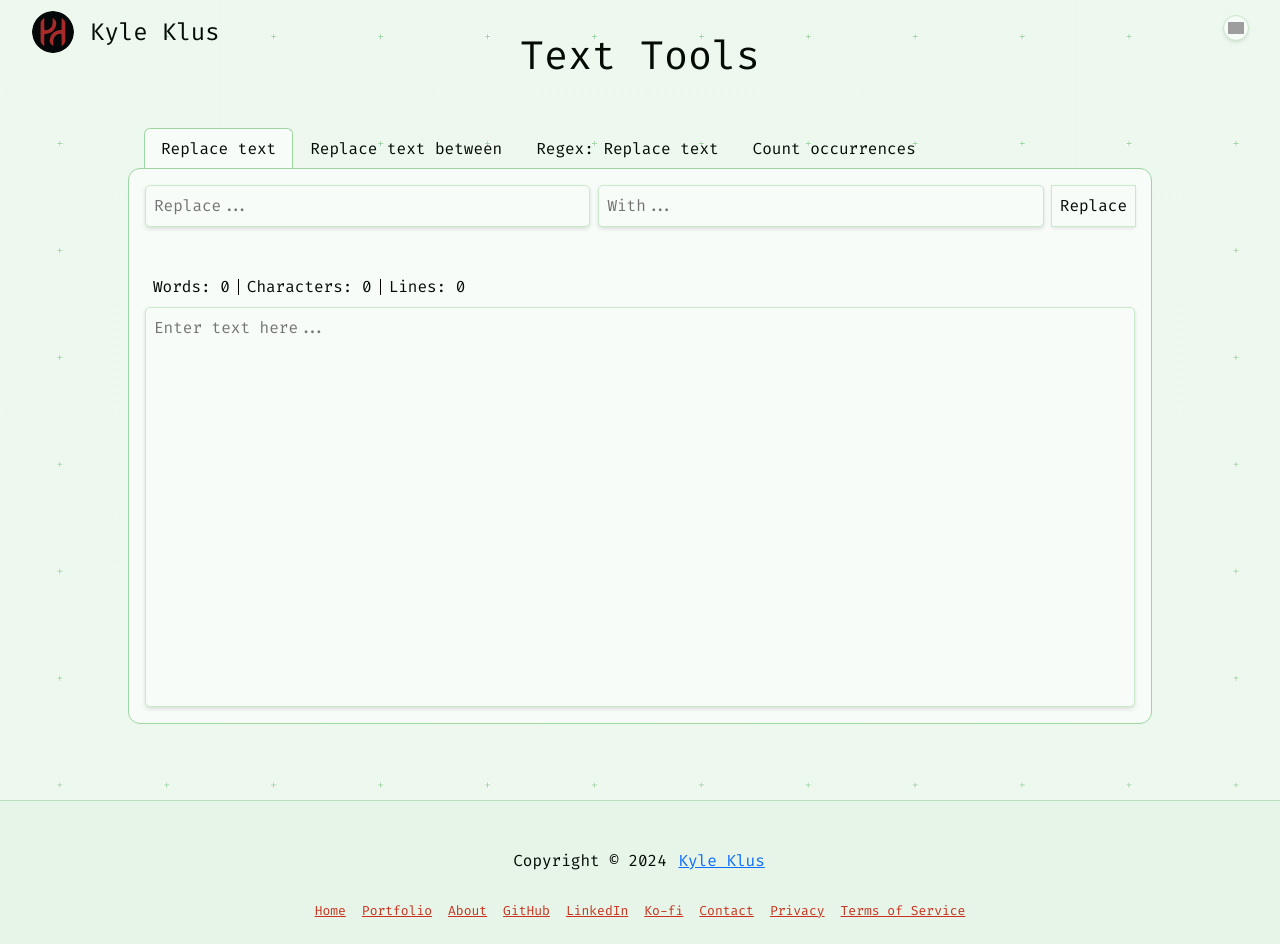
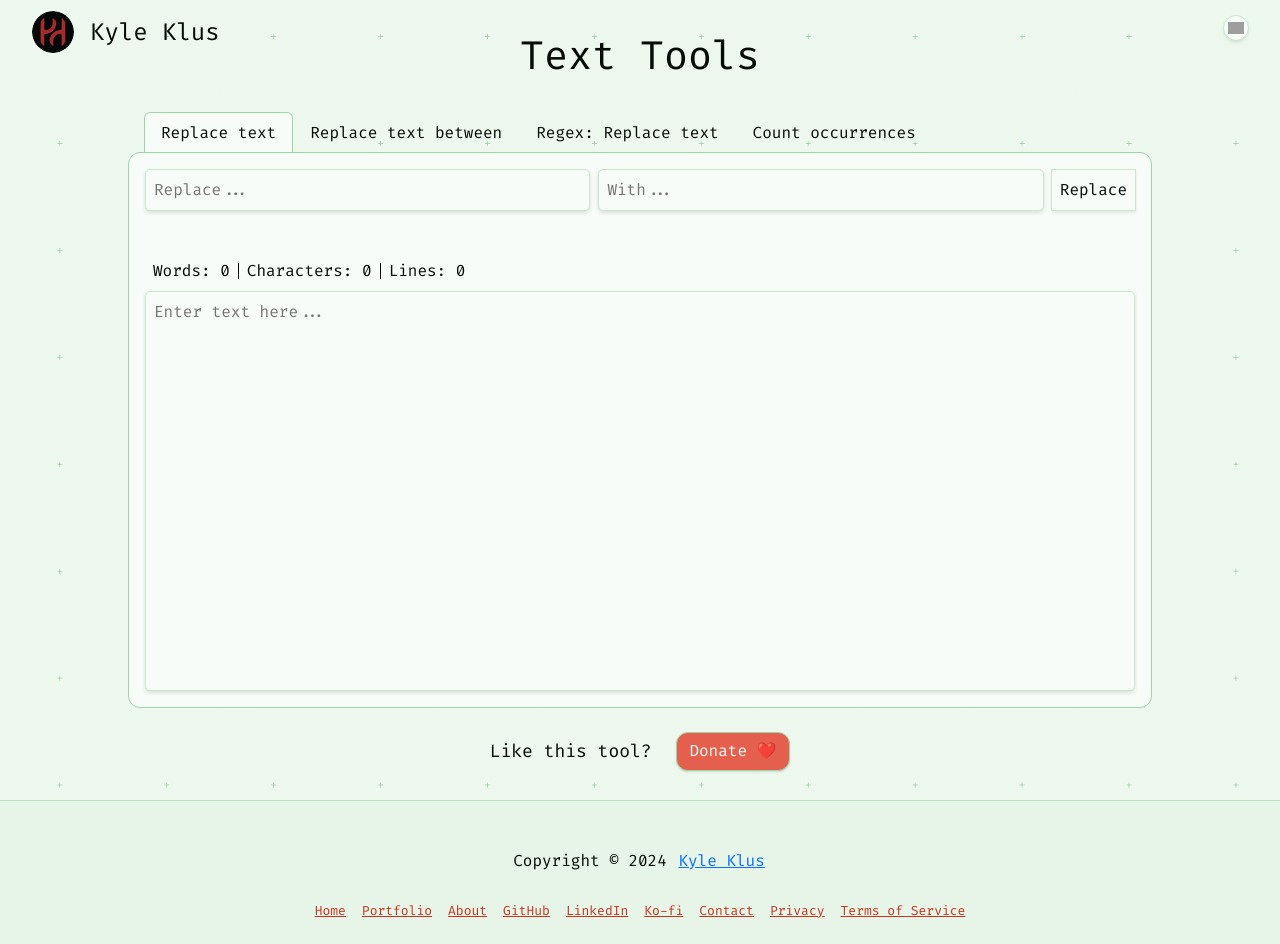
Before and after one commit to KyleKlus/text-tools, a Next.js app: page / in a window 1280 px wide. Built offline with nearby package versions, Linux system fonts and the light colour scheme; grey boxes are pictures that could not be loaded.

Commit message:
FEAT: Implemented a donation button

```diff
--- a/src/app/TextToolsPage.module.css
+++ b/src/app/TextToolsPage.module.css
@@ -1,4 +1,23 @@
 .textToolsPage {
     padding-top: 2rem;
-    gap: 2.5rem;
+    gap: 1.5rem;
 }
+
+.donateButton {
+    text-decoration: none;
+    box-shadow: var(--shadowElevation_1);
+    background-color: var(--color-accent-00);
+    color: var(--bg-color-00);
+    border: 1px solid var(--bg-color-50);
+    border-radius: var(--border-radius);
+    padding: .4rem .8rem;
+    font-size: 1rem;
+    cursor: pointer;
+    transition: all 0.2s ease-in-out;
+
+    &:hover {
+        box-shadow: var(--shadowElevation_1);
+        background-color: var(--color-accent-10);
+        color: var(--bg-color-00);
+    }
+}
--- a/src/app/page.tsx
+++ b/src/app/page.tsx
@@ -25,6 +25,17 @@ export default function Page() {
         <Content className={[styles.textToolsPage, 'dotted'].join(' ')}>
             <h1>Text Tools</h1>
             <Tools />
+            <div style={{ display: 'flex', flexDirection: 'row', alignItems: 'center', gap: '1.5rem' }}>
+                <div style={{ fontSize: 'large' }}>Like this tool?</div>
+                <a
+                    href='https://ko-fi.com/W7W1D5JTZ'
+                    target='_blank'
+                    className={styles.donateButton}
+                >
+                    Donate ❤️
+                </a>
+            </div>
+
         </Content>
     );
 }
```
